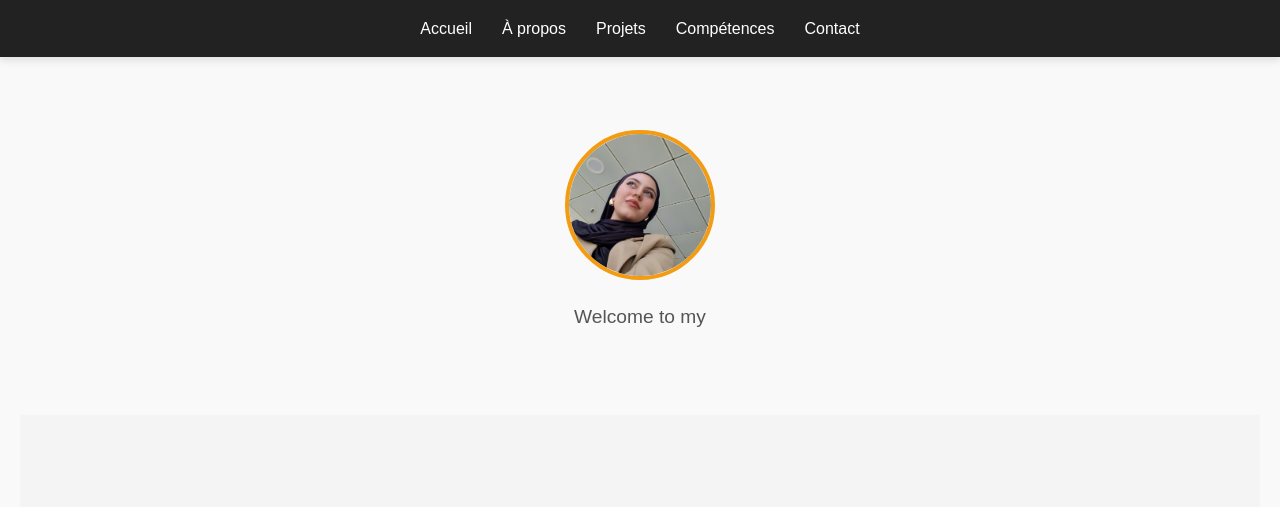
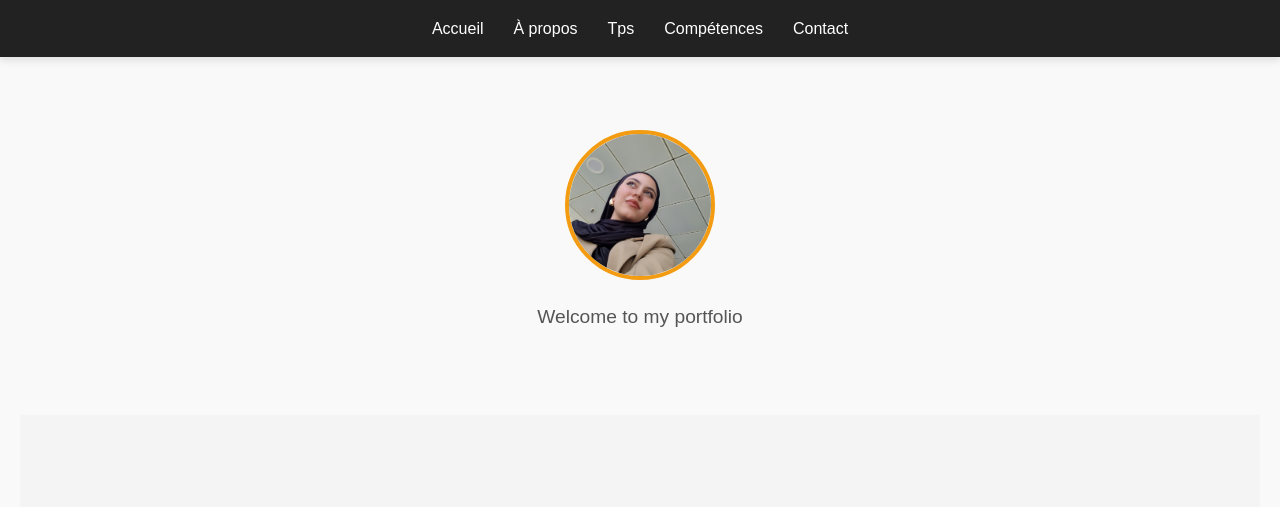
Before and after one commit to soundousabdelaziz/soundousportfolio, a plain HTML site: page index.html in a window 1280 px wide. Shown: the top 507 px of the page. Drawn offline with Linux system fonts and the light colour scheme.

Commit message:
first commit

```diff
--- a/index.html
+++ b/index.html
@@ -1,18 +1,21 @@
 <!DOCTYPE html>
 <html lang="fr">
+
 <head>
     <meta charset="UTF-8">
     <meta name="viewport" content="width=device-width, initial-scale=1.0">
     <title>Portfolio Soundous Abdelaziz</title>
     <link rel="stylesheet" href="style.css">
+
 </head>
+
 <body>
     <header>
         <nav>
             <ul>
                 <li><a href="#home">Accueil</a></li>
                 <li><a href="#about">À propos</a></li>
-        <li><a href="#projects">Projets</a></li>
+                <li><a href="#projects">Tps</a></li>
                 <li><a href="#skills">Compétences</a></li>
                 <li><a href="#contact">Contact</a></li>
             </ul>
@@ -23,7 +26,7 @@
             <img src="mephoto.jpg" alt="Photo de Soundous" class="profile-photo">
 
             <p>
-      Welcome to my
+                Welcome to my portfolio
             </p>
         </div>
     </section>
@@ -94,6 +97,7 @@
     <footer>
         <p>&copy; 2024 Soundous Abdelaziz. Tous droits réservés.</p>
     </footer>
+    <script src="app.js"></script>
+</body>
 
-</body>
 </html>
```
Also changed, not shown: app.js (+5 -5 lines), style.css (+26 -5 lines). Lines whose indentation alone changed are shown as unchanged.
